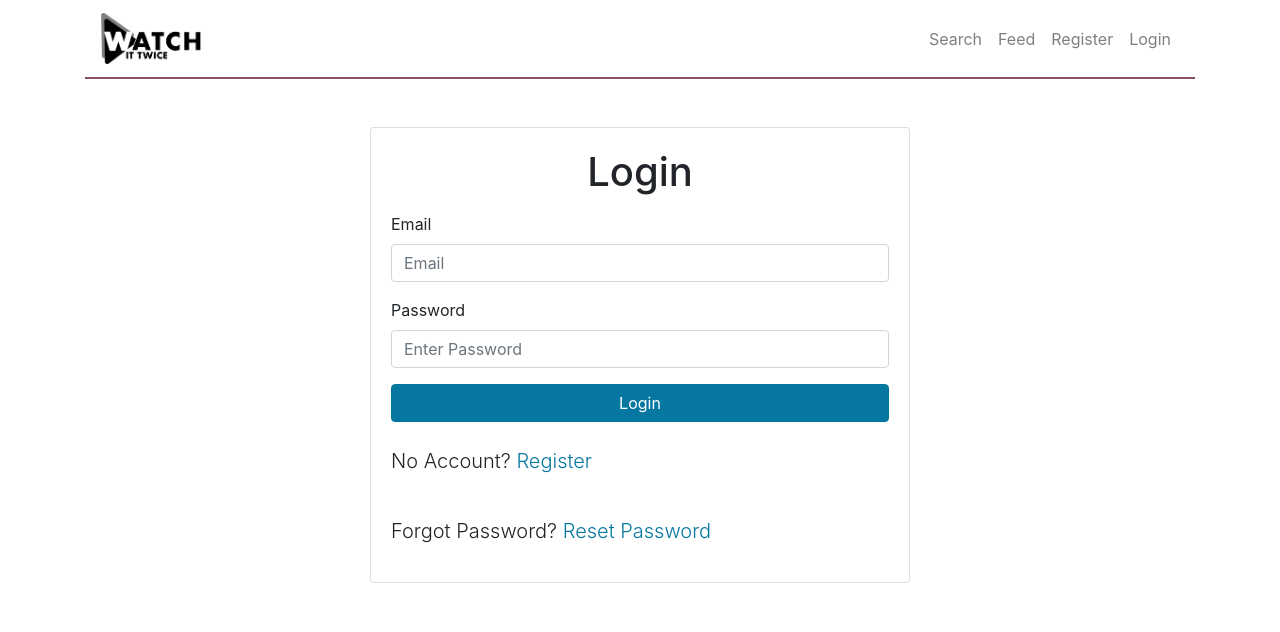
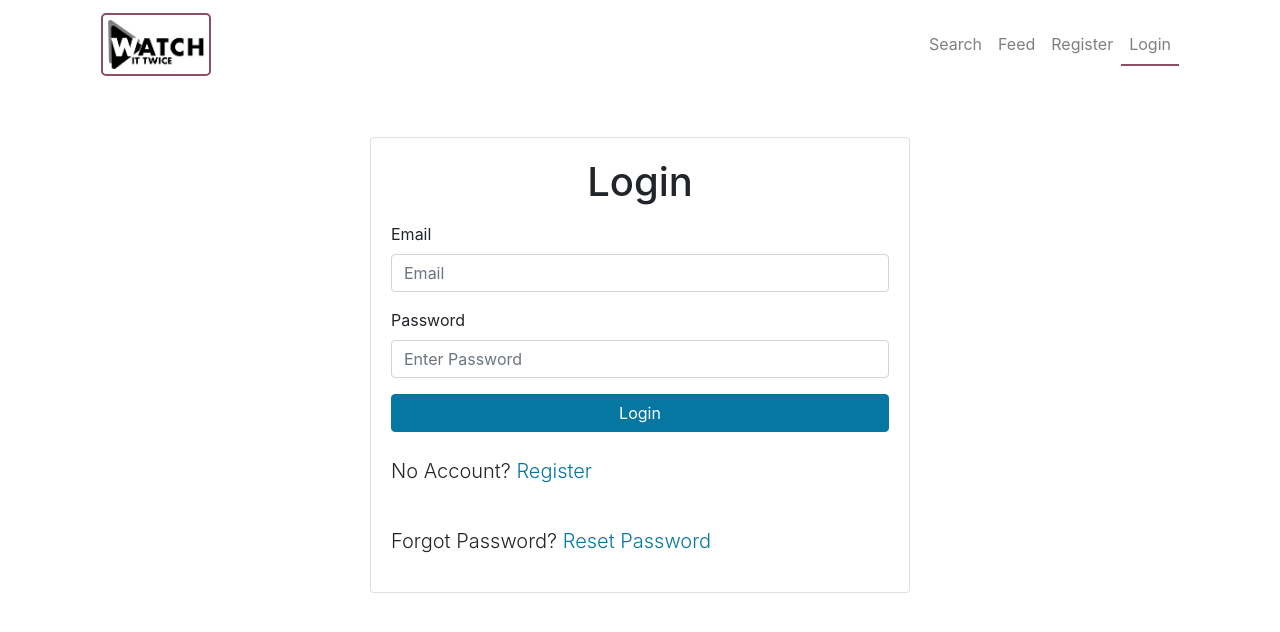
Before and after one commit to dByler1/watch-it-twice-vue, a Vue app: page /login in a window 1280 px wide. Shown: the top 632 px of the page. Built offline with nearby package versions, Linux system fonts and the light colour scheme.

Commit message:
css transition handles global error delay

```diff
--- a/src/App.vue
+++ b/src/App.vue
@@ -1,11 +1,9 @@
 <template>
   <div id="app" class="container">
       <b-navbar toggleable="lg" type="light">
-        <router-link tag="a" to="/">
-          <b-navbar-brand>
-            <img class="navbar-brand-logo" src="./assets/Watch_It_Twice_Logo_Idea.png" alt="Kitten">
-          </b-navbar-brand>
-        </router-link>
+        <b-navbar-brand class="noGo" tag="a" to="/">
+          <img class="navbar-brand-logo" src="./assets/Watch_It_Twice_Logo_Idea.png" alt="Watch It Twice Logo">
+        </b-navbar-brand>
 
         <b-navbar-toggle target="nav-collapse"></b-navbar-toggle>
         <b-collapse id="nav-collapse" is-nav>
@@ -79,11 +77,15 @@ export default {
 
 <style lang="css">
 
-  .navbar {
+  .navbar-brand-logo {
+    max-width: 110px;
+    border: 2px solid #895061;
+    padding: 5px;
+    border-radius: 5px;
+  }
+
+  .router-link-exact-active:not(.noGo) {
     border-bottom: 2px solid #895061;
-  }
-  .navbar-brand-logo {
-    max-width: 100px;
   }
 
   .pre-wrap {
--- a/src/assets/styles/custom.scss
+++ b/src/assets/styles/custom.scss
@@ -51,7 +51,8 @@ $theme-colors: map-merge(
     'warning': $warning,
     'danger': $danger,
     'light': $light,
-    'dark': $dark
+    'dark': $dark,
+    'slate': $slate
   ),
   $theme-colors
 );
--- a/src/components/movie/Detail.vue
+++ b/src/components/movie/Detail.vue
@@ -38,9 +38,8 @@
                                                 <option>5</option>
                                             </select>
                                         </div>
-
                                         <button v-if="this.$store.getters.isAuthenticated" type="submit" class="btn btn-primary btn-block mt-3">Add Review</button>
-                                        <button v-if="!this.$store.getters.isAuthenticated" class="btn btn-secondary btn-block mt-3" @click="toLogin()" role="button">Please login to add a review</button>
+                                        <button v-if="!this.$store.getters.isAuthenticated" class="btn btn-outline-primary btn-block mt-3" @click="toLogin()" role="button">Please login to add a review</button>
                                     </form>
                                 </div>
                             </div>
@@ -51,7 +50,7 @@
                                         <ErrorMessage :message="message" ></ErrorMessage>
                                     </div>
                                     <ul v-if="reviews" class="list-group list-group-flush">
-                                        <li class="list-group-item" v-for="review of reviews.slice().reverse()" v-bind:key="review.imdbID">
+                                        <li class="list-group-item p-0 p-md-4" v-for="review of reviews.slice().reverse()" v-bind:key="review.imdbID">
                                             <div class="review-div-background">
                                                 <router-link tag="a" :to="'/profile/'+ review.user">
                                                     <div class="d-flex align-items-center">
--- a/src/components/movie/List.vue
+++ b/src/components/movie/List.vue
@@ -1,7 +1,7 @@
 <template>
   <div class="movie-list">
         <div class="row mt-5 mb-5">
-            <div class="col-6">
+            <div class="col-12 col-md-6">
                 <form @submit.prevent="omdbAPICall(text_input)">
                     <div class="form-group">
                         <input v-model="text_input" id="search" name="search" class="form-control" placeholder="Search again" />
@@ -26,10 +26,11 @@
                         </div>
 
                         <div class="media-body">
-                            <router-link tag="b-button" :to="'/detail/'+ movie.imdbID" class="mt-3 mb-1">{{movie.Title}}</router-link>
+                            <b-button variant="outline-primary" :to="'/detail/'+ movie.imdbID" class="mt-3 mb-1">{{movie.Title}}</b-button>
+                            <!-- <router-link tag="b-button" :to="'/detail/'+ movie.imdbID" class="mt-3 mb-1">{{movie.Title}}</router-link> -->
                             <ul class="list-group">
-                                <li class="list-group-item text-secondary border-top-0 border-right-0 border-left-0"><span class="font-weight-bold">Year: </span>{{movie.Year}}</li>
-                                <li class="list-group-item text-secondary border-top-0 border-right-0 border-left-0"><span class="font-weight-bold">Type: </span>{{movie.Type}}</li>
+                                <li class="list-group-item text-slate border-top-0 border-right-0 border-left-0"><span class="font-weight-bold">Year: </span>{{movie.Year}}</li>
+                                <li class="list-group-item text-slate border-top-0 border-right-0 border-left-0"><span class="font-weight-bold">Type: </span>{{movie.Type}}</li>
                             </ul>
                         </div>
                     </li>
```
